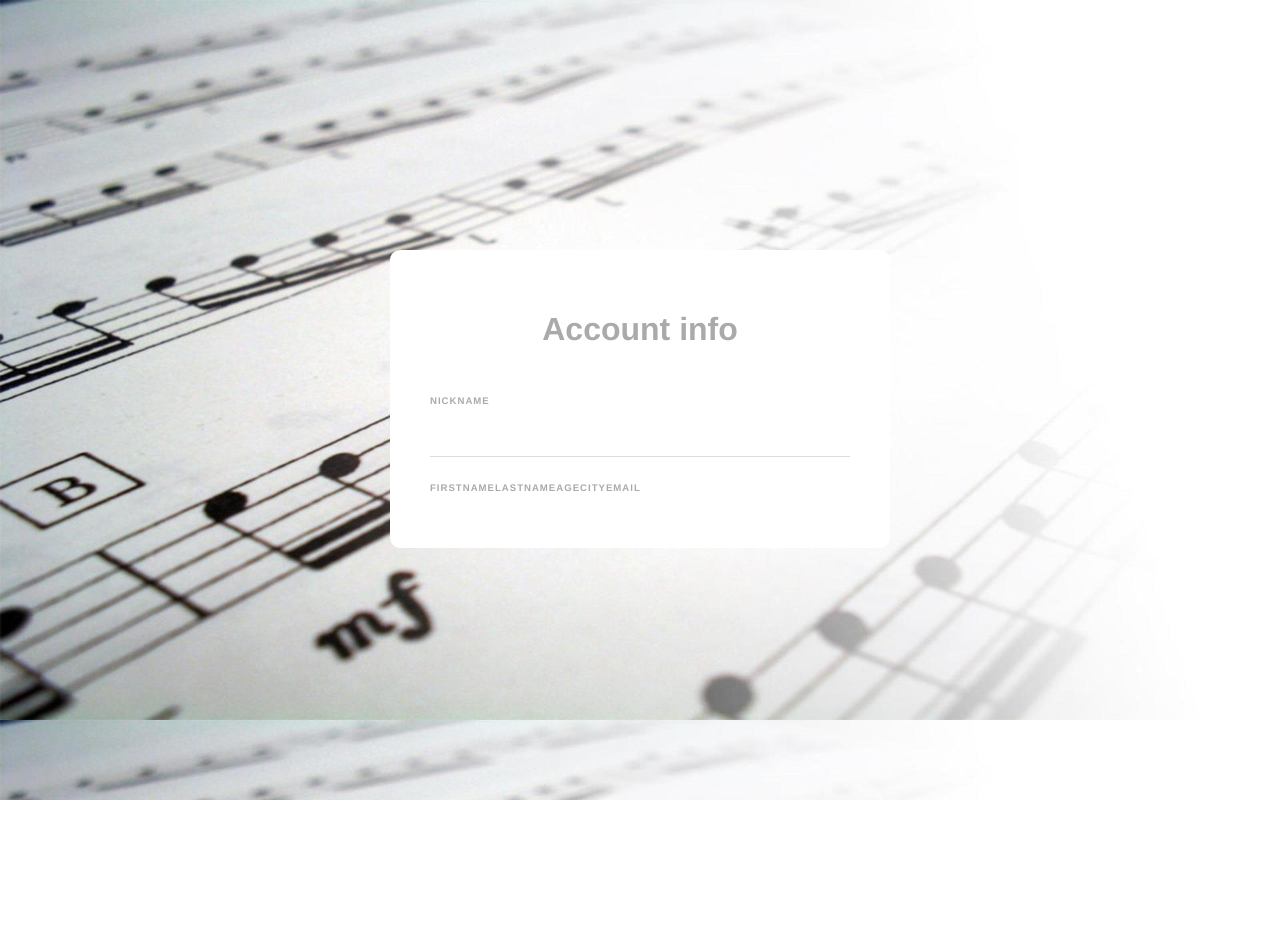
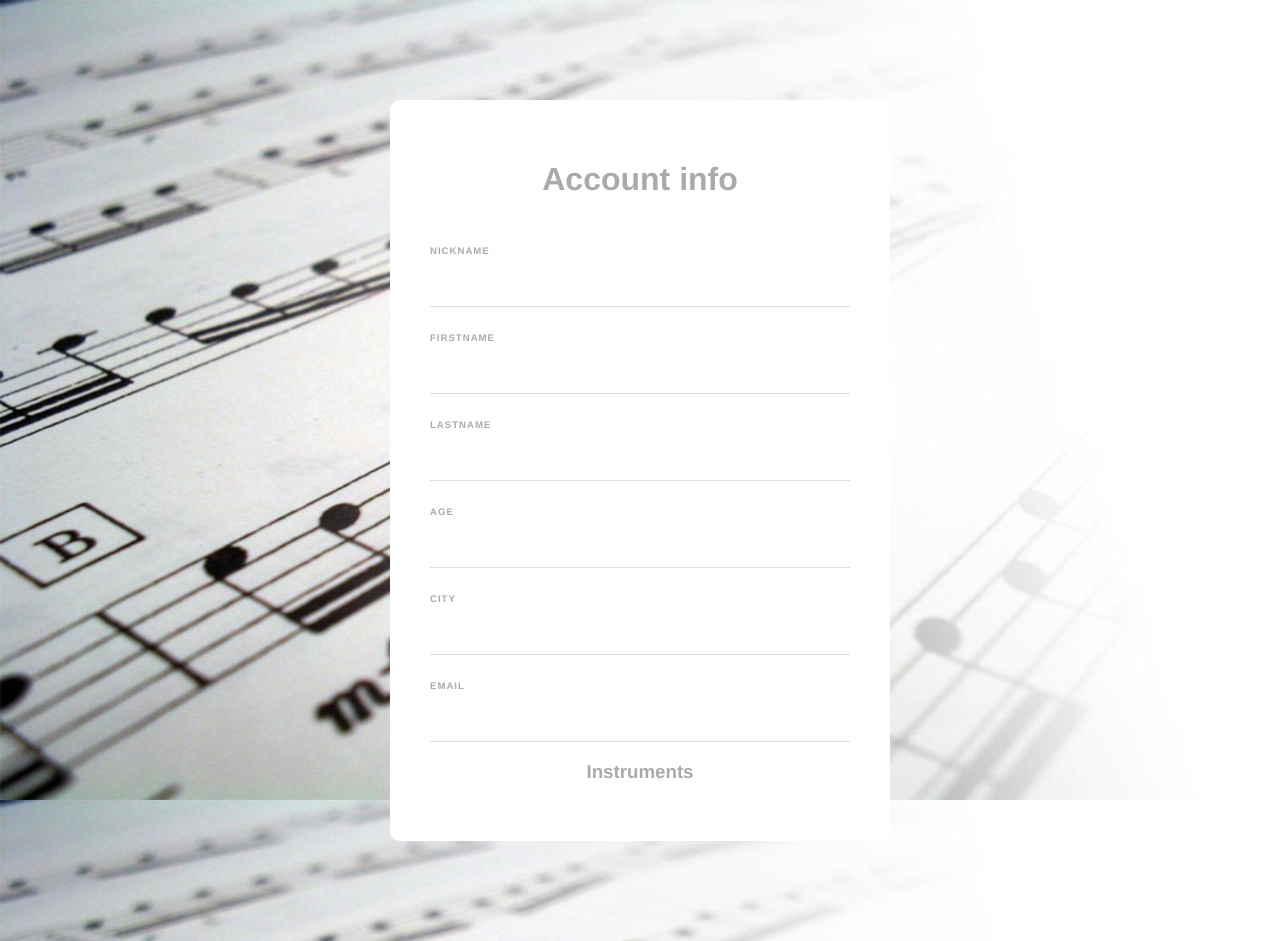
Before and after one commit to Jangerud/BandBeat, a Vue app in the folder bandbeat/: page /account in a window 1280 px wide. Before the commit the page ends 800 px from the top, so only its background shows below. Built offline with nearby package versions, Linux system fonts and the light colour scheme; no server answers.

Commit message:
Fixed issue where users who signed up didn't show up in the database collection. Also added some inputs for future work on the UserPage.

```diff
--- a/bandbeat/src/components/Navbar.vue
+++ b/bandbeat/src/components/Navbar.vue
@@ -3,6 +3,11 @@
       <div>
           <p>{{ user.displayName }}</p>
           <p class="email">Currently logged in as: {{ user.email }}</p>
+      </div>
+      <div class="pages">
+          <h2 class="account">Account</h2>
+          <h2 class="chat">Chat</h2>
+          <h2 class="about">About</h2>
       </div>
     <button @click="handleLogout">Logout</button>
   </nav>
@@ -25,6 +30,7 @@ export default {
             await logout()
             if(!error.value){
                 router.push({ name: 'Home' })
+                user.value = null
                 console.log('User logged out!')
             }
         }
@@ -51,4 +57,18 @@ nav p.email {
     font-size: 14px;
     color: #999;
 }
+.pages{
+    align-content: center;
+    display: flex;
+    justify-items: space-between;
+}
+.account {
+    margin: 50px;
+}
+.about {
+    margin: 50px;
+}
+.chat {
+    margin: 50px;
+}
 </style>
--- a/bandbeat/src/composables/useSignup.js
+++ b/bandbeat/src/composables/useSignup.js
@@ -1,11 +1,15 @@
 import { ref } from "vue"
-import { projectAuth } from "../firebase/config"
+import { projectAuth, projectFirestore } from "../firebase/config"
 
 const error = ref(null)
 
 const signup = async (displayName, firstname, lastname, email, password) => {
     error.value = null
 
+    const userEmail = email
+    const userFirstname = firstname
+    const userLastname = lastname
+    const userPassword = password
 
     try{
      const response = await projectAuth.createUserWithEmailAndPassword(email, password)
@@ -13,9 +17,18 @@ const signup = async (displayName, firstname, lastname, email, password) => {
          throw new Error('Could not complete sign up!')
      }
      await response.user.updateProfile({ firstname, lastname, displayName})
+     const database = projectFirestore.collection("users").doc(response.user.uid)
+        await database.set({
+            age: "",
+            city: "",
+            email: userEmail,
+            firstname: userFirstname,
+            lastname: userLastname,
+            password: userPassword
+         })
      error.value = null
 
-     return response
+     return response;
 
     }catch(err) {
         console.log(err.message)
--- a/bandbeat/src/views/AccountPage.vue
+++ b/bandbeat/src/views/AccountPage.vue
@@ -9,17 +9,25 @@
   <input type="text">
 
   <label>Firstname</label>
+  <input type="text">
 
   <label>Lastname</label>
+  <input type="text">
 
   <label>Age</label>
+  <input type="text">
 
   <label>City</label>
+  <input type="text">
 
   <label>Email</label>
+  <input type="text">
 
 
 </form>
+<div class="instruments">
+  <h3>Instruments</h3>
+</div>
 </div>
 </template>
 
@@ -31,7 +39,6 @@ export default {
   setup() {
     const { user } = getUser()
 
-    // const userNick = ref('')
 
     return { user }
   },
@@ -48,7 +55,7 @@ body {
 }
 .formscontainer {
     max-width: 420px;
-    margin: 250px auto;
+    margin: 100px auto;
     background: white;
     text-align: left;
     padding: 40px;
@@ -67,6 +74,9 @@ input, select {
     border-bottom: 1px solid #ddd;
     color: #555;
 }
+.instruments {
+  text-align: center;
+}
 label {
     color: #aaa;
     display: inline-block;
@@ -78,7 +88,6 @@ label {
 }
 .navcontainer {
     width: 100%;
-    max-width: 960px;
     margin: 20px auto;
     background: white;
     border-radius: 20px;
--- a/bandbeat/src/views/Login.vue
+++ b/bandbeat/src/views/Login.vue
@@ -17,7 +17,7 @@
 </form>
 </div>
 <div v-else>
-    <SignupForm @signup="enterPage"/>
+    <SignupForm @signup="showLogin = true"/>
     <p>Already registered? <span @click="showLogin = true">Login</span> instead!</p>
 </div>
 </div>
```
